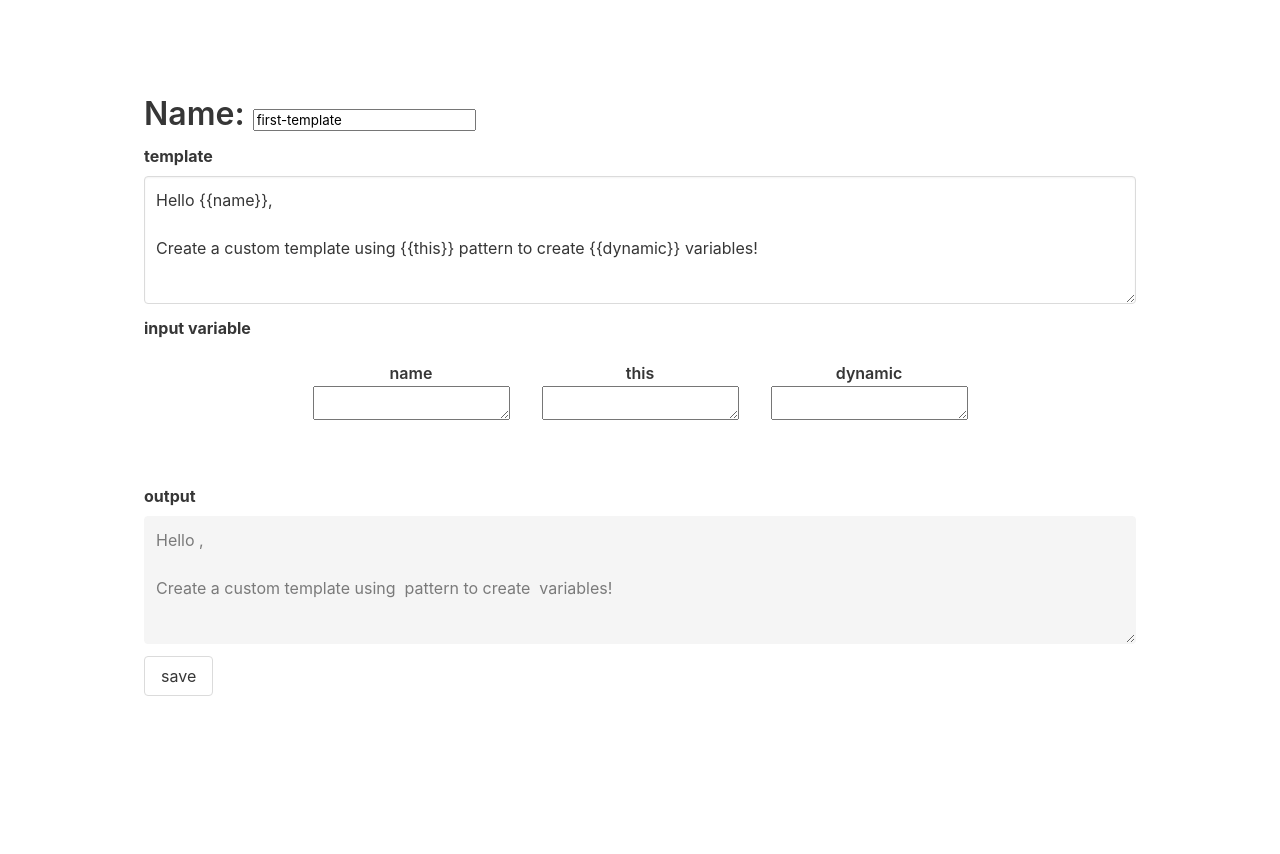
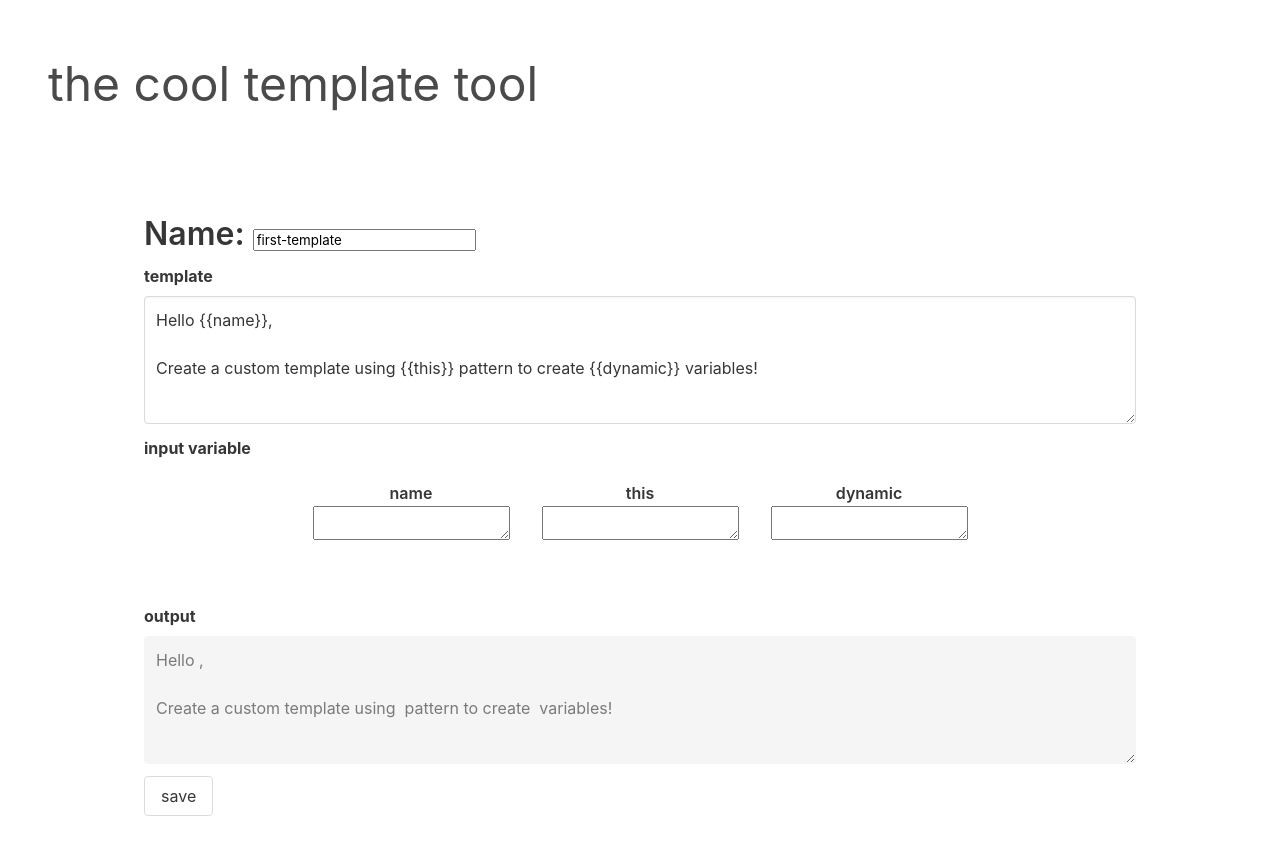
Before and after one commit to sjfcodes/build-your-own-template, a plain HTML site: page index.html in a window 1280 px wide. Before the commit the page ends 800 px from the top, so only its background shows below. Drawn offline with nearby package versions, Linux system fonts and the light colour scheme; no server answers.

Commit message:
update: title and add h1

```diff
--- a/index.html
+++ b/index.html
@@ -7,11 +7,11 @@
     <meta name="viewport" content="width=device-width, initial-scale=1.0">
     <link rel="stylesheet" href="https://cdn.jsdelivr.net/npm/bulma@0.9.3/css/bulma.min.css">
     <link rel="stylesheet" href="./assets/style.css">
-    <title>Document</title>
+    <title>the cool template tool</title>
 </head>
 
 <body class="m-6">
-
+    <h1 class="is-size-1">the cool template tool</h1>
     <div class="template-container"></div>
 
     <script src="https://code.jquery.com/jquery-3.6.0.min.js"
```
